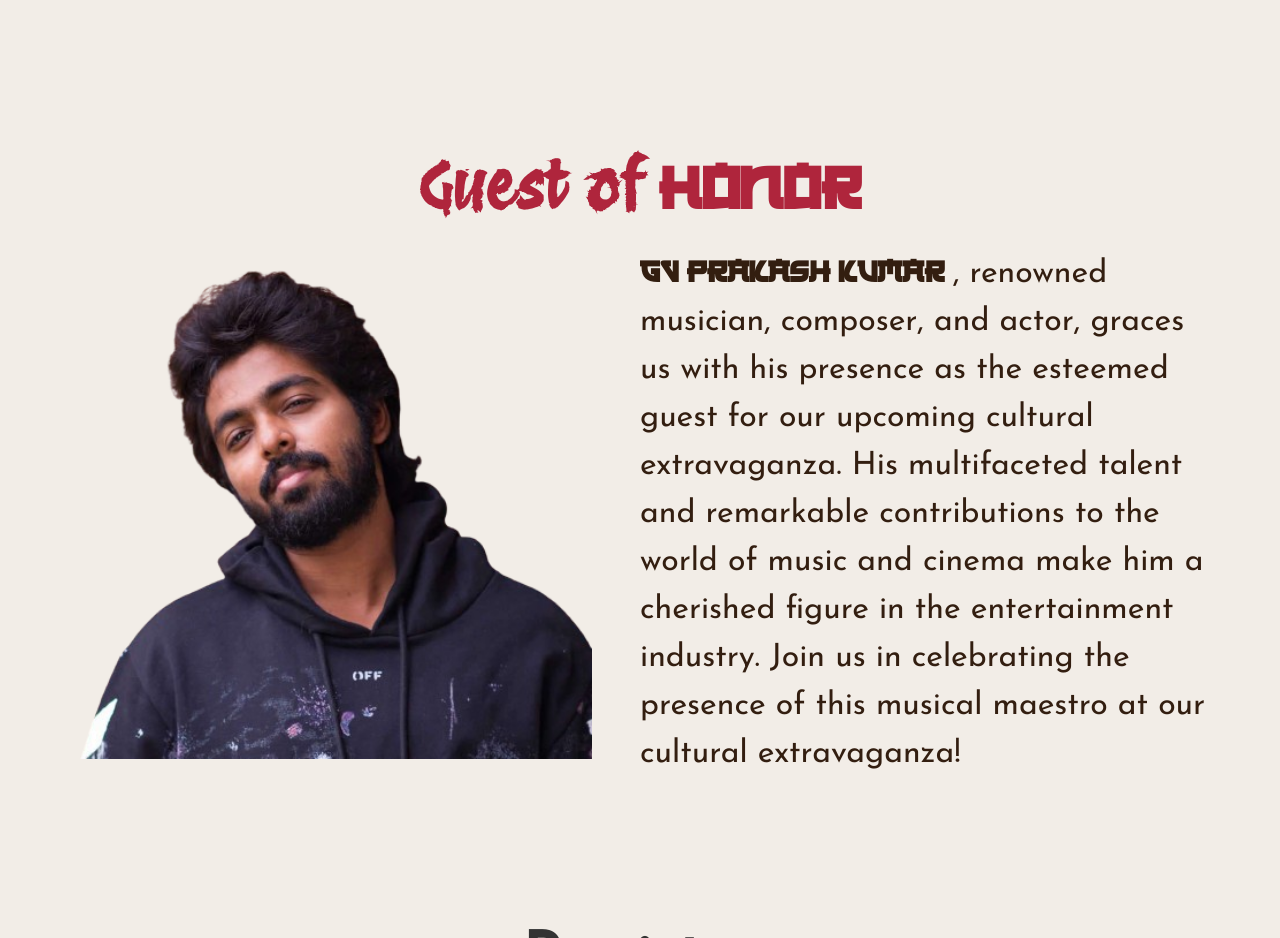
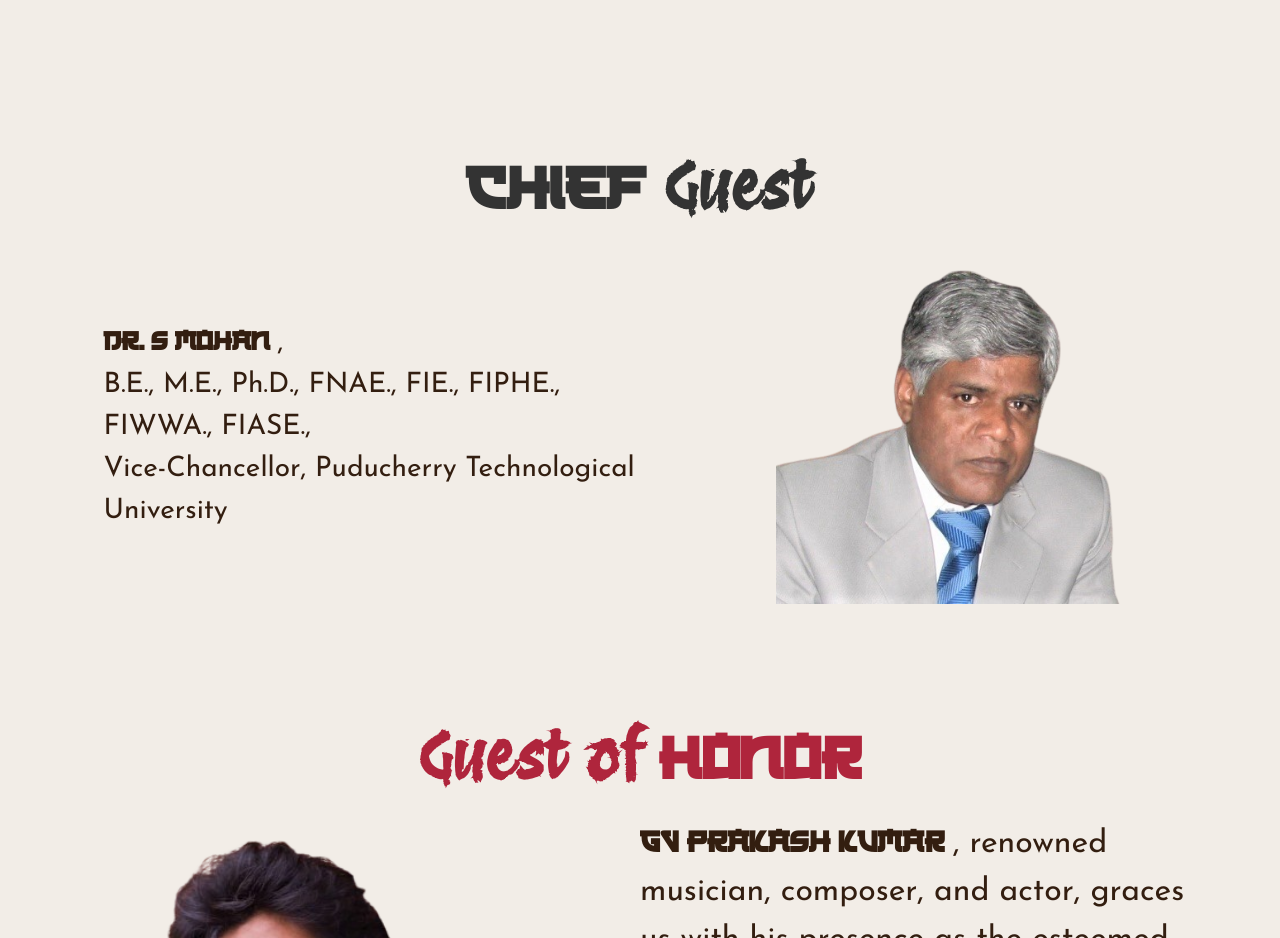
Before and after one commit to VimalanS369/rejouir-24-fe, a Next.js app: page / in a window 1280 px wide. Shown: the part 2060-2998 px from the top of the page. Built offline with nearby package versions, Linux system fonts and the light colour scheme.

Commit message:
VC section added

```diff
--- a/sections/Partners.jsx
+++ b/sections/Partners.jsx
@@ -39,7 +39,7 @@
           className="flex flex-col sm:flex-row items-center space-y-2 sm:space-y-0 sm:space-x-4"
         >
           <div className="flex flex-col items-center space-y-3">
-            <a href="" className="text-white-500 hover:underline hover:text-white-600 py-2">
+            <a href="https://www.enviesalone.com/" className="text-white-500 hover:underline hover:text-white-600 py-2">
               <motion.img
                 src="assoc_partner.webp"
                 alt="dharma_vilas"
--- a/sections/WhenandWhere.jsx
+++ b/sections/WhenandWhere.jsx
@@ -2,6 +2,7 @@
 
 import { motion } from 'framer-motion';
 import { TitleText2 } from '../components/CustomTexts';
+import { TitleText3 } from '../components/CustomTexts';
 
 import styles from '../styles';
 import { fadeIn, staggerContainer } from '../utils/motion';
@@ -15,6 +16,28 @@
       viewport={{ once: false, amount: 0.25 }}
       className={`${styles.innerWidth} mx-auto ${styles.flexCenter} flex-col`}
     >
+      <TitleText3
+        title1={<>Chief</>}
+        title2={<>Guest</>}
+      />
+      <div className="flex flex-col md:flex-row items-center justify-center md:justify-between mb-16">
+        <div className="md:w-1/2 md:order-1 flex items-center justify-center md:justify-start max-h-[500px] max-w-[400px] md:pr-12 mb-8">
+          <motion.img
+            src="/vc.webp"
+            alt="Example Image"
+            className="md:w-full h-auto md:object-cover"
+            variants={fadeIn('up', 'tween', 0.5, 0.5)}
+          />
+        </div>
+        <motion.p
+          variants={fadeIn('right', 'tween', 0.2, 1)}
+          className="mt-[8px] font-normal text-[12px] sm:text-[16px] lg:text-[28px] text-center text-secondary-white md:text-left md:w-[50%] z-0 mb-8"
+        >
+          <span className="font-extrabold font-title text-xxl space-between-4 text-redborder-r-4 transition-colors duration-300 hover:text-fire-engine-red">Dr. S Mohan </span>
+          ,<br />B.E., M.E., Ph.D., FNAE., FIE., FIPHE., FIWWA., FIASE.,<br />Vice-Chancellor, Puducherry Technological University
+        </motion.p>
+      </div>
+
       <TitleText2
         title1={<>Guest of </>}
         title2={<>Honor</>}
```
Also changed, not shown: public/vc.webp (added).
